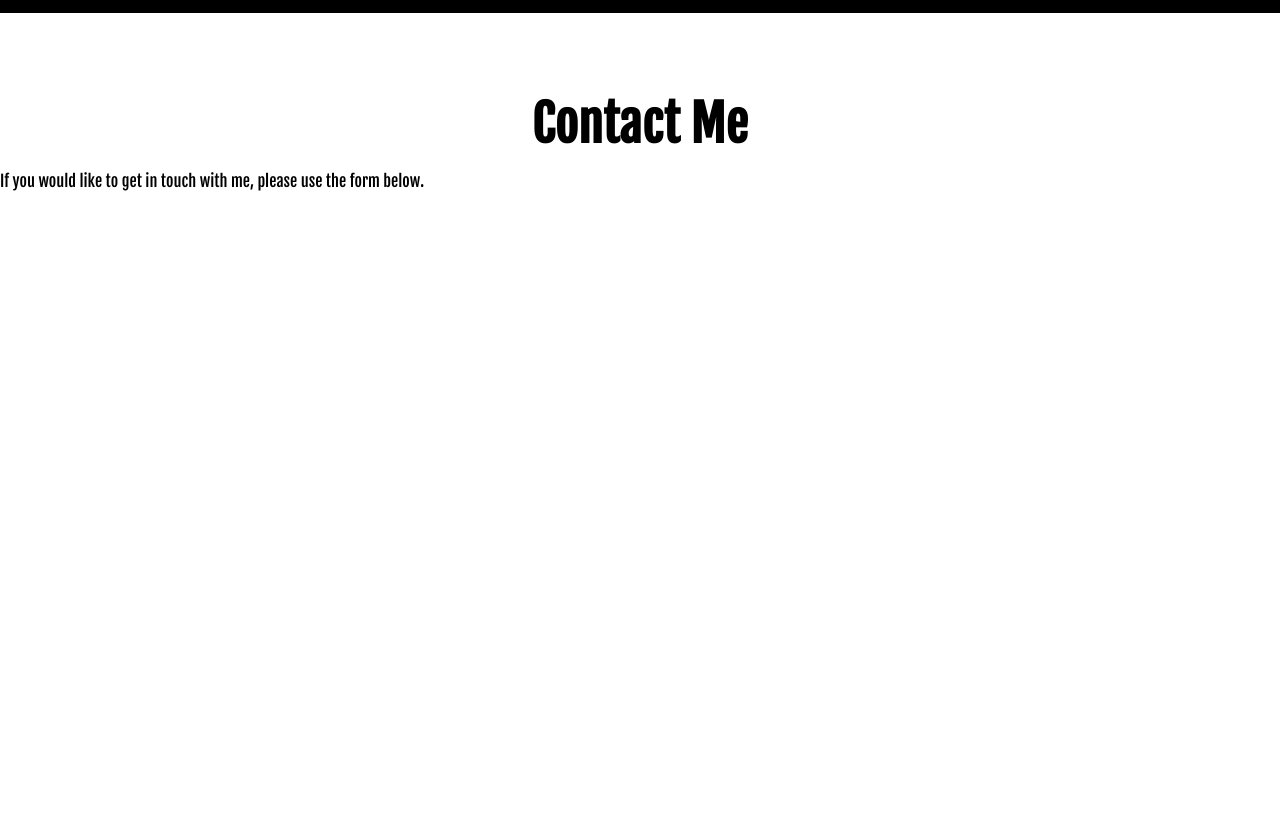
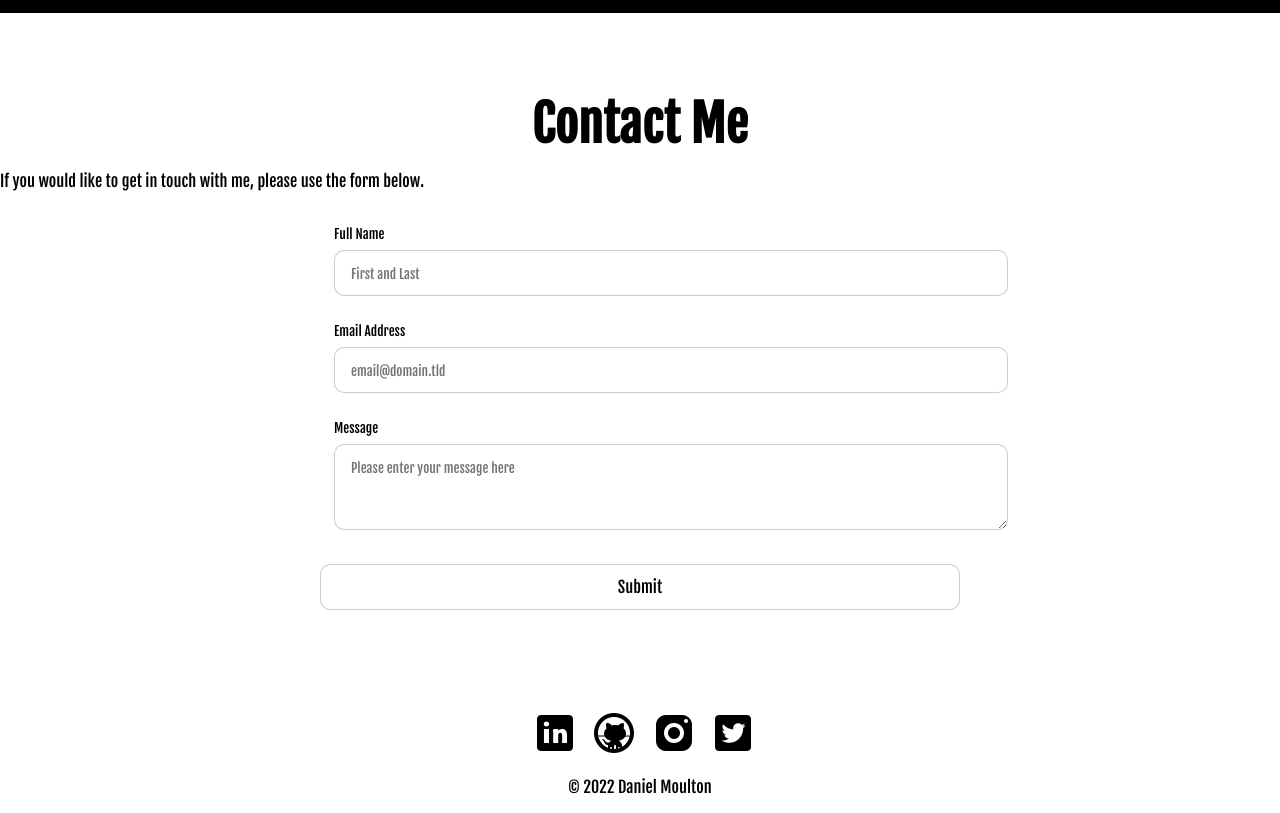
Before and after one commit to daniel-moulton/personalWebsite, a PHP site: page / in a window 1280 px wide. Shown: the part 2387-3200 px from the top of the page. Run offline with PHP 8.4, Linux system fonts and the light colour scheme; some libraries are stand-ins or nearby versions.

Commit message:
Contact Section

```diff
--- a/index.html
+++ b/index.html
@@ -7,6 +7,7 @@
         <meta name="viewport" content="width=device-width, initial-scale=1.0">
         <title>Daniel Moulton</title>
         <link rel="stylesheet" href="style.css">
+        <script src="https://www.google.com/recaptcha/api.js" async defer></script>
     </head>
 
     <body>
@@ -81,6 +82,51 @@
                 <p> If you would like to get in touch with me, please use the
                     form below. </p>
             </div>
+            <div id="contactForm">
+                <form id="fs-frm" name="simple-contact-form"
+                    accept-charset="utf-8"
+                    action="https://formspree.io/f/mbjerybe" method="post">
+                    <fieldset id="fs-frm-inputs">
+                        <label for="full-name">Full Name</label>
+                        <input type="text" name="name" id="full-name"
+                            placeholder="First and Last" required="">
+                        <label for="email-address">Email Address</label>
+                        <input type="email" name="_replyto" id="email-address"
+                            placeholder="email@domain.tld" required="">
+                        <label for="message">Message</label>
+                        <textarea rows="3" name="message" id="message"
+                            placeholder="Please enter your message here"
+                            required=""></textarea>
+                        <input type="hidden" name="_subject" id="email-subject"
+                            value="Contact Form Submission">
+                    </fieldset>
+                    <div class="g-recaptcha"
+                        data-sitekey="6LcTt5UjAAAAAP-tHLjO21PaR46fMpKsEcQahkzm"></div>
+                    <input type="submit" value="Submit">
+                </form>
+            </div>
+
+            <!-- Footer -->
+            <section id="footer">
+                <div id="socials">
+                    <a href="https://www.linkedin.com/in/daniel-p-moulton/"
+                        id="linkedinGif" target="_blank">
+                        <img src="src/images/icons8LinkedIn.png" alt="LinkedIn">
+                    </a>
+                    <a href="https://github.com/daniel-moulton" target="_blank">
+                        <img src="src/images/icons8GitHub.png" alt="GitHub">
+                    </a>
+                    <a href="https://www.instagram.com/dan_moulton/"
+                        target="_blank">
+                        <img src="src/images/icons8Instagram.png"
+                            alt="Instagram">
+                    </a>
+                    <a href="https://twitter.com/dan_moulton" target="_blank">
+                        <img src="src/images/icons8Twitter.png" alt="Twitter">
+                    </a>
+                </div>
+                <p>© 2022 Daniel Moulton</p>
+            </section>
         </section>
         <script src="index.js"></script>
     </body>
--- a/index.js
+++ b/index.js
@@ -23,3 +23,9 @@ window.addEventListener('scroll', () => {
         }
     });
 });
+
+window.onbeforeunload = () => {
+    for(const form of document.getElementsByTagName('form')) {
+      form.reset();
+    }
+  }
--- a/style.css
+++ b/style.css
@@ -120,7 +120,8 @@ body {
 }
 
 .homeContainer,
-.projectsContainer {
+.projectsContainer,
+.footer {
     width: 100vw;
     height: 100vh;
     color: #fff;
@@ -130,9 +131,10 @@ body {
     transition: transform .5s;
 }
 
-a:hover img {
+a:hover img  {
     transform: scale(2);
 }
+
 
 #backgroundVideo {
     position: fixed;
@@ -187,10 +189,87 @@ a:hover img {
     text-align: center;
     padding-top: 10vh;
     margin: 0;
-
 }
 
 .projectsContainer {
     background-color: #000;
     position: relative;
 }
+
+#contactForm{
+    background-color: #fff;
+    /* Center the form in the middle of the div*/
+    margin: 0 auto;
+    /* Set the width of the form */
+    width: 50%;
+    /* Add some padding around the form */
+    padding: 1em;
+    border-radius: 10px;
+    padding: 10px;
+}
+
+#fs-frm input,
+#fs-frm select,
+#fs-frm textarea,
+#fs-frm fieldset,
+#fs-frm optgroup,
+#fs-frm label,
+#fs-frm #card-element:disabled {
+  font-family: inherit;
+  font-size: 100%;
+  color: inherit;
+  border: none;
+  border-radius: 10px;
+  display: block;
+  width: 100%;
+}
+
+#fs-frm label,
+#fs-frm legend,
+#fs-frm ::placeholder {
+  font-size: .825rem;
+  margin-bottom: .5rem;
+  padding-top: .2rem;
+  display: flex;
+  align-items: baseline;
+}
+
+/* border, padding, margin, width */
+#fs-frm input,
+#fs-frm select,
+#fs-frm textarea,
+#fs-frm #card-element {
+  border: 1px solid rgba(0,0,0,0.2);
+  background-color: rgba(255,255,255,0.9);
+  padding: .75em 1rem;
+  margin-bottom: 1.5rem;
+}
+#footer {
+  position: absolute;
+  left: 0;
+  bottom: 0;
+  width: 100%;
+  color: black;
+  text-align: center;
+}
+#footer a {
+    color: white;
+    text-decoration: none;
+    position: inline;
+    /* left: 50%; */
+    /* transform: translate(-50%, 0%); */
+}
+
+#socials img{
+    width: 48px;
+    height: 48px;
+    margin: 0 0 0 1vh;
+    transform: scale(1);
+}
+
+#linkedinGif:hover {
+    content:url(src/images/icons8LinkedIn.gif);
+    width: 48px;
+    height: 48px;
+    margin: 0 0 0 1vh;
+}
```
Also changed, not shown: src/images/icons8Github.png (added), src/images/icons8Instagram.png (added), src/images/icons8LinkedIn.gif (added), src/images/icons8LinkedIn.png (added), src/images/icons8Twitter.png (added), 1 other file.
